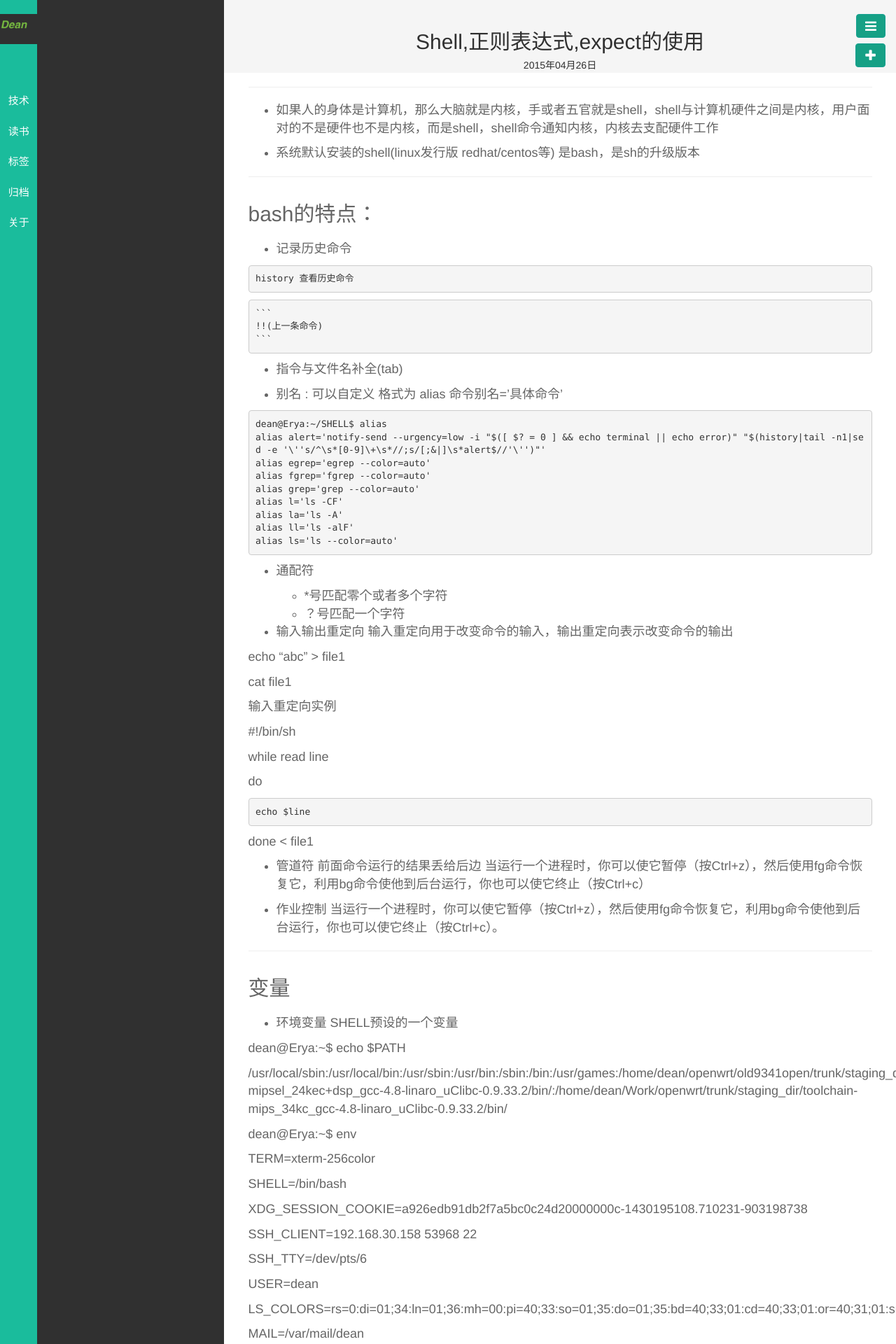
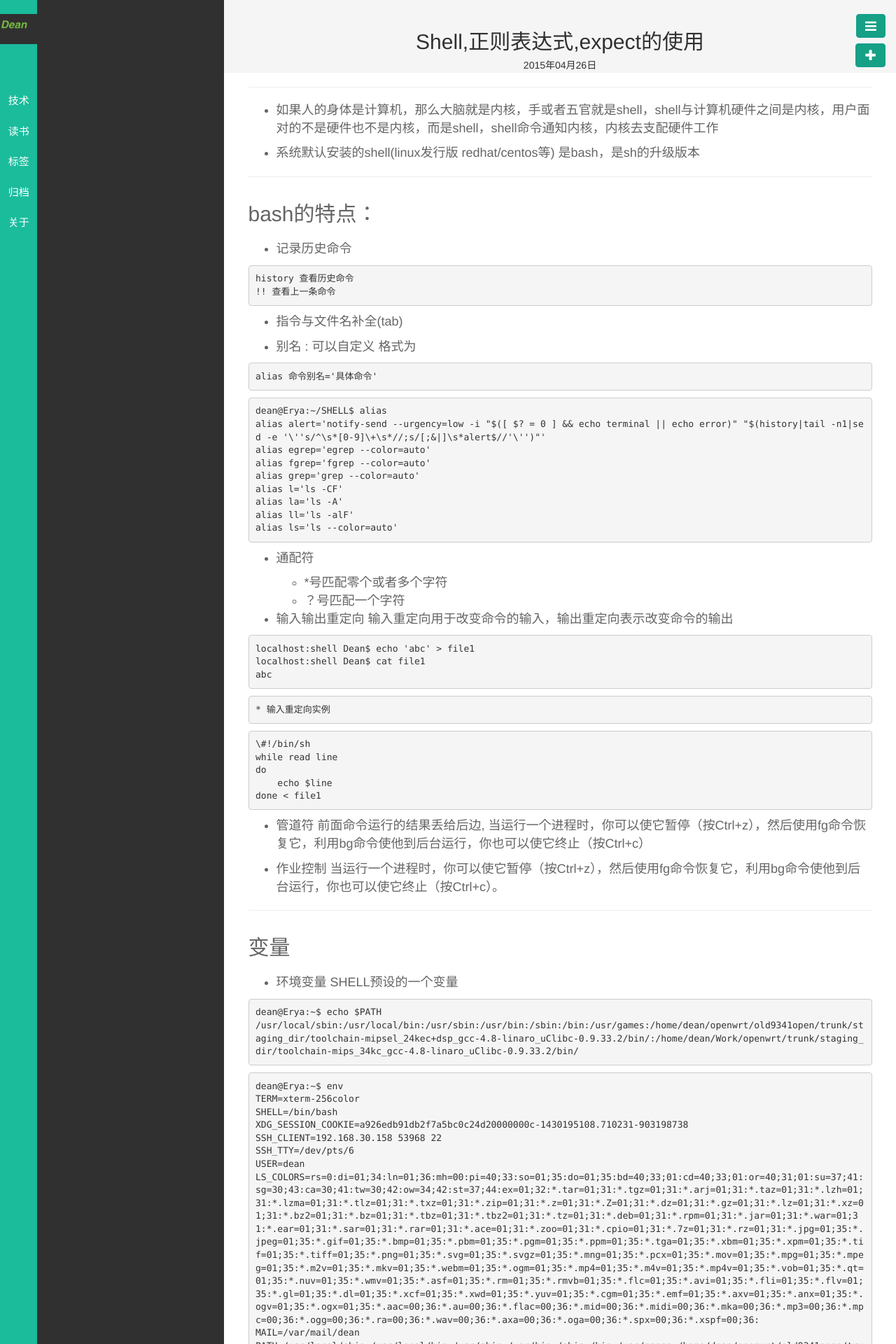
Before and after one commit to deanshishang/deanshishang.github.com, a Jekyll site: the page built from _posts/技术/2015-04-26-shellexpect.md, in a window 1280 px wide. Shown: the top 1920 px of the page at 70% size. Built offline with Jekyll 4.4.1, drawn with Linux system fonts in a browser that asks for light colours; nearby versions of some CDN libraries; library files that are not in the unit come from our copies; Markdown is read by kramdown in place of the engine named in the settings; some of the changed text lies outside the part shown.

Commit message:
add file

````diff
--- a/_posts/技术/2015-04-26-shellexpect.md
+++ b/_posts/技术/2015-04-26-shellexpect.md
@@ -24,16 +24,16 @@ bash的特点：
 
 ```
 history 查看历史命令
+!! 查看上一条命令
 ```
 
-	```
-	!!(上一条命令)
-	```
-
-
 * 指令与文件名补全(tab)
 
-* 别名 : 可以自定义 格式为 alias 命令别名='具体命令'
+* 别名 : 可以自定义 格式为
+
+```
+alias 命令别名='具体命令'
+```
 
 ```
 dean@Erya:~/SHELL$ alias
@@ -55,31 +55,27 @@ alias ls='ls --color=auto'
 
 * 输入输出重定向 输入重定向用于改变命令的输入，输出重定向表示改变命令的输出
 
-
-echo "abc"  > file1
-
-cat file1
-
-输入重定向实例
-
+```
+localhost:shell Dean$ echo 'abc' > file1
+localhost:shell Dean$ cat file1
+abc
+```
+
+	* 输入重定向实例
+
+```
 \#!/bin/sh
-
 while read line
-
 do
-
     echo $line
-
 done < file1
-
-
-
-* 管道符 前面命令运行的结果丢给后边
-当运行一个进程时，你可以使它暂停（按Ctrl+z），然后使用fg命令恢复它，利用bg命令使他到后台运行，你也可以使它终止（按Ctrl+c）
-
-
-* 作业控制
-当运行一个进程时，你可以使它暂停（按Ctrl+z），然后使用fg命令恢复它，利用bg命令使他到后台运行，你也可以使它终止（按Ctrl+c）。
+```
+
+
+* 管道符 前面命令运行的结果丢给后边, 当运行一个进程时，你可以使它暂停（按Ctrl+z），然后使用fg命令恢复它，利用bg命令使他到后台运行，你也可以使它终止（按Ctrl+c）
+
+
+* 作业控制 当运行一个进程时，你可以使它暂停（按Ctrl+z），然后使用fg命令恢复它，利用bg命令使他到后台运行，你也可以使它终止（按Ctrl+c）。
 
 
 ---
@@ -91,74 +87,52 @@ done < file1
 * 环境变量
 SHELL预设的一个变量
 
-
+```
 dean@Erya:~$ echo $PATH
-
 /usr/local/sbin:/usr/local/bin:/usr/sbin:/usr/bin:/sbin:/bin:/usr/games:/home/dean/openwrt/old9341open/trunk/staging_dir/toolchain-mipsel_24kec+dsp_gcc-4.8-linaro_uClibc-0.9.33.2/bin/:/home/dean/Work/openwrt/trunk/staging_dir/toolchain-mips_34kc_gcc-4.8-linaro_uClibc-0.9.33.2/bin/
-
-
+```
+```
 dean@Erya:~$ env
-
 TERM=xterm-256color
-
 SHELL=/bin/bash
-
 XDG_SESSION_COOKIE=a926edb91db2f7a5bc0c24d20000000c-1430195108.710231-903198738
-
 SSH_CLIENT=192.168.30.158 53968 22
-
 SSH_TTY=/dev/pts/6
-
 USER=dean
-
 LS_COLORS=rs=0:di=01;34:ln=01;36:mh=00:pi=40;33:so=01;35:do=01;35:bd=40;33;01:cd=40;33;01:or=40;31;01:su=37;41:sg=30;43:ca=30;41:tw=30;42:ow=34;42:st=37;44:ex=01;32:*.tar=01;31:*.tgz=01;31:*.arj=01;31:*.taz=01;31:*.lzh=01;31:*.lzma=01;31:*.tlz=01;31:*.txz=01;31:*.zip=01;31:*.z=01;31:*.Z=01;31:*.dz=01;31:*.gz=01;31:*.lz=01;31:*.xz=01;31:*.bz2=01;31:*.bz=01;31:*.tbz=01;31:*.tbz2=01;31:*.tz=01;31:*.deb=01;31:*.rpm=01;31:*.jar=01;31:*.war=01;31:*.ear=01;31:*.sar=01;31:*.rar=01;31:*.ace=01;31:*.zoo=01;31:*.cpio=01;31:*.7z=01;31:*.rz=01;31:*.jpg=01;35:*.jpeg=01;35:*.gif=01;35:*.bmp=01;35:*.pbm=01;35:*.pgm=01;35:*.ppm=01;35:*.tga=01;35:*.xbm=01;35:*.xpm=01;35:*.tif=01;35:*.tiff=01;35:*.png=01;35:*.svg=01;35:*.svgz=01;35:*.mng=01;35:*.pcx=01;35:*.mov=01;35:*.mpg=01;35:*.mpeg=01;35:*.m2v=01;35:*.mkv=01;35:*.webm=01;35:*.ogm=01;35:*.mp4=01;35:*.m4v=01;35:*.mp4v=01;35:*.vob=01;35:*.qt=01;35:*.nuv=01;35:*.wmv=01;35:*.asf=01;35:*.rm=01;35:*.rmvb=01;35:*.flc=01;35:*.avi=01;35:*.fli=01;35:*.flv=01;35:*.gl=01;35:*.dl=01;35:*.xcf=01;35:*.xwd=01;35:*.yuv=01;35:*.cgm=01;35:*.emf=01;35:*.axv=01;35:*.anx=01;35:*.ogv=01;35:*.ogx=01;35:*.aac=00;36:*.au=00;36:*.flac=00;36:*.mid=00;36:*.midi=00;36:*.mka=00;36:*.mp3=00;36:*.mpc=00;36:*.ogg=00;36:*.ra=00;36:*.wav=00;36:*.axa=00;36:*.oga=00;36:*.spx=00;36:*.xspf=00;36:
-
 MAIL=/var/mail/dean
-
 PATH=/usr/local/sbin:/usr/local/bin:/usr/sbin:/usr/bin:/sbin:/bin:/usr/games:/home/dean/openwrt/old9341open/trunk/staging_dir/toolchain-mipsel_24kec+dsp_gcc-4.8-linaro_uClibc-0.9.33.2/bin/:/home/dean/Work/openwrt/trunk/staging_dir/toolchain-mips_34kc_gcc-4.8-linaro_uClibc-0.9.33.2/bin/
-
 PWD=/home/dean
-
 LANG=zh_CN.UTF-8
-
 SHLVL=1
-
 HOME=/home/dean
-
 LANGUAGE=zh_CN:zh
-
 LOGNAME=dean
-
 SSH_CONNECTION=192.168.30.158 53968 192.168.30.193 22
-
 LESSOPEN=| /usr/bin/lesspipe %s
-
 LESSCLOSE=/usr/bin/lesspipe %s %s
-
 _=/usr/bin/env
-
+```
 
 
 *  要想系统内所有用户登录后都能使用该变量
+
       * 需要在/etc/profile文件最末行加入 “export myname=Aming” 然后运行”source /etc/profile”就可以生效了。此时你再运行bash命令或者直接su - test账户看看。
 
-
 * 只想让当前用户使用该变量
+
      * 需要在用户主目录下的.bashrc文件最后一行加入“export myname=Aming” 然后运行”source .bashrc”就可以生效了。这时候再登录test账户，myname变量则不会生效了。上面用的source命令的作用是，讲目前设定的配置刷新，即不用注销再登录也能生效。
 
 * 单引号和双引号的区别：用双引号时不会取消掉里面出现的特殊字符的本身作用（这里的$），而使用单引号则里面的特殊字符全部失去它本身的作用。
 
 * pstree这个指令会把linux系统中所有进程通过树形结构打印出来。
 
+```
 dean@Erya:~$ pstree |grep bash
-
      |-gnome-terminal-+-2*[bash]
-
      |-sshd-+-sshd---sshd---bash
-
      |      `-sshd---sshd---bash-+-grep
-
-
+```
 
 
 * export其实就是声明一下这个变量的意思，让该shell的子shell也知道变量abc的值是123.如果export后面不加任何变量名，则它会声明所有的变量。
````
